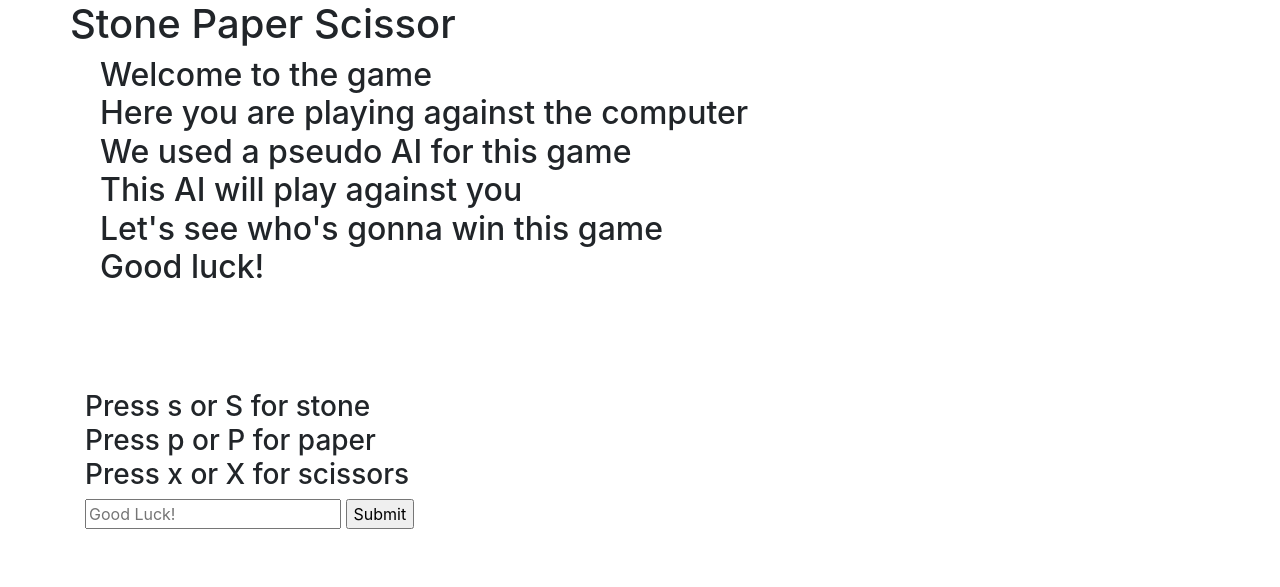
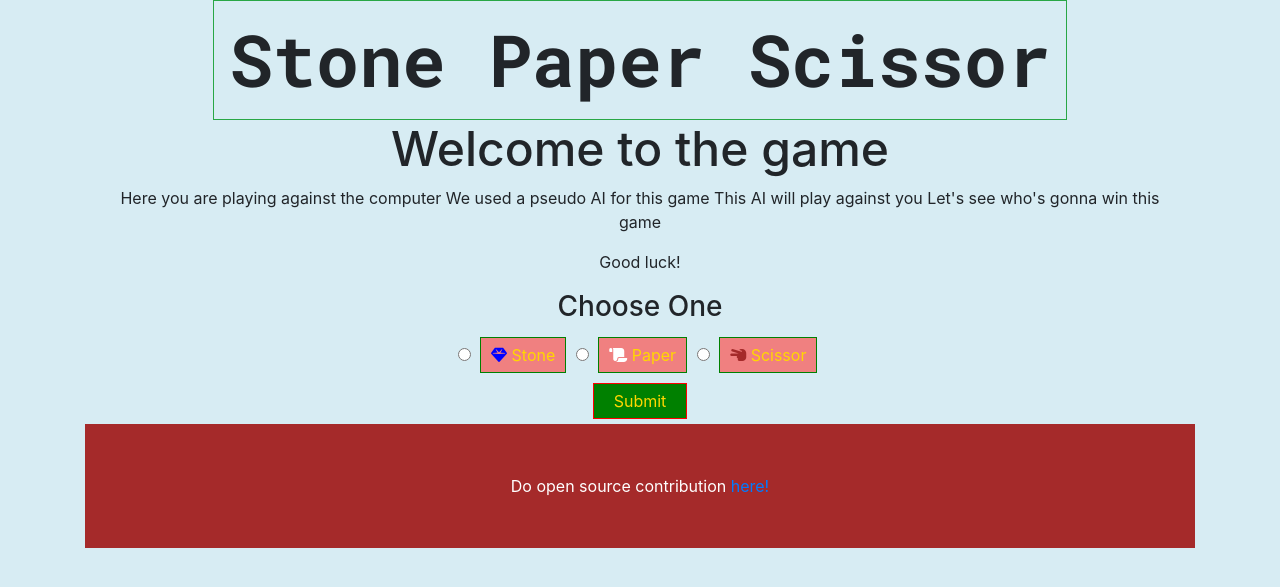
Before and after one commit to Adarsh-Saurabh/Stone-Paper-Scissor-Model-Deployment, a Flask app: page / in a window 1280 px wide. Shown: the top 587 px of the page. Run offline with Flask 2, Linux system fonts and the light colour scheme; some libraries are stand-ins or nearby versions.

Commit message:
Added some features

```diff
--- a/app.py
+++ b/app.py
@@ -5,20 +5,27 @@ import game as g
 
 app = Flask(__name__)
 
+point = 0
+
 @app.route('/' , methods = ["GET"])
 def index():
     return render_template("index.html")
 
 @app.route('/submit', methods=['POST'])
 def submit():
+    global point
     if request.method == "POST":
         value = request.form["value"]
-        score = str(g.game(value))
-    return render_template('submit.html', s = score)
+        print(value)
+        scores = g.game(value)
+        score = str(scores[0])
+        point += scores[1]
+        points = str(point)
+    return render_template('index.html', s = score, p = points)
 
 if __name__ == '__main__':
     # app.run(debug = False)
-    # app.run(debug=True, port = 8000)
+    app.run(debug=True, port = 8000)
     # app.run(host = '0.0.0.0', port = 88)
-    app.run()
+    # app.run()
     # app.run(debug=False, port = 8000)
--- a/templates/index.html
+++ b/templates/index.html
@@ -1,53 +1,134 @@
 <!doctype html>
 <html lang="en">
+
 <head>
   <!-- Required meta tags -->
   <meta charset="utf-8">
   <meta name="viewport" content="width=device-width, initial-scale=1, shrink-to-fit=no">
 
+  <link rel="preconnect" href="https://fonts.googleapis.com">
+  <link rel="preconnect" href="https://fonts.gstatic.com" crossorigin>
+  <link href="https://fonts.googleapis.com/css2?family=Roboto+Mono:wght@700&display=swap" rel="stylesheet">
   <!-- Bootstrap CSS -->
-    <link rel="stylesheet" href="https://stackpath.bootstrapcdn.com/bootstrap/4.3.1/css/bootstrap.min.css" integrity="sha384-ggOyR0iXCbMQv3Xipma34MD+dH/1fQ784/j6cY/iJTQUOhcWr7x9JvoRxT2MZw1T" crossorigin="anonymous">
+  <link rel="stylesheet" href="https://stackpath.bootstrapcdn.com/bootstrap/4.3.1/css/bootstrap.min.css"
+    integrity="sha384-ggOyR0iXCbMQv3Xipma34MD+dH/1fQ784/j6cY/iJTQUOhcWr7x9JvoRxT2MZw1T" crossorigin="anonymous">
+  <script src="https://kit.fontawesome.com/d59016f14e.js" crossorigin="anonymous"></script>
 
   <title>Stone Paper Scissor</title>
+  <style>
+    body {
+      background: #d7ecf3;
+    }
+
+    h1 {
+      font-size: 72px;
+      font-family: 'Roboto Mono', monospace;
+      font-weight: 900;
+    }
+
+    h2 {
+      font-size: 48px;
+    }
+
+    form label,
+    form input[type="submit"] {
+      border: 1px solid green;
+      background: lightcoral;
+      color: gold;
+      padding: 5px 10px;
+      margin: 5px;
+    }
+
+    form input[type="submit"] {
+      background: green;
+      border: 1px solid red;
+      padding: 5px 20px
+    }
+
+    footer {
+      background: brown;
+      color: white;
+      padding: 50px 0;
+    }
+
+    .fa-gem {
+      color: blue;
+    }
+
+    .fa-scroll {
+      color: white;
+    }
+
+    .fa-hand-scissors {
+      color: brown;
+    }
+  </style>
 </head>
+
 <body>
 
-  <div class="container">
+  <div class="container text-center">
     <div class="row">
 
-    <h1>Stone Paper Scissor</h1>
+      <h1 class="m-auto p-3 border border-success">Stone Paper Scissor</h1>
       <div class="container">
-    </div></div>
+      </div>
+    </div>
     <div class="container">
 
       <div class="row">
         <div class="col-md-12">
 
-    <h2> Welcome to the game <br>
-    Here you are playing against the computer <br>
-    We used a pseudo AI for this game <br>
-    This AI will play against you<br>
-    Let's see who's gonna win this game<br>
-    Good luck!</h2>
+          <h2>Welcome to the game</h2>
+          <p>Here you are playing against the computer
+            We used a pseudo AI for this game
+            This AI will play against you
+            Let's see who's gonna win this game
+          </p>
+          <p>Good luck!</p>
 
         </div>
       </div>
     </div>
-    <br><br><br><br>
-    <h3> Press s or S for stone<br>Press p or P for paper<br>Press x or X for scissors<br> </h3>
+
+    <h3>Choose One</h3>
 
 
-
-    <form action="/submit" method="POST">
-        <input type="text" name="value" placeholder = "Good Luck!">
-        <input type="submit" >
+    <form action="/submit" method="POST" onsubmit="return 0">
+      <input type="radio" name="value" value="s" id="stone">
+      <label for="stone"><span class="fas fa-gem"></span> Stone</label>
+      <input type="radio" name="value" value="p" id="paper">
+      <label for="paper"><span class="fas fa-scroll"></span> Paper</label>
+      <input type="radio" name="value" value="x" id="scissor">
+      <label for="scissor"><span class="fas fa-hand-scissors"></span> Scissor</label>
+      <br>
+      <input type="submit" value="Submit">
     </form>
 
-    <br><br>
+    <!-- <br><br> -->
 
+    <div class="container-fluid conditonals">
       {% if s %}
-        <p> Your score is </p>  {% print(s) %}
+
+      {%if s == "You Won!" %}
+      <span>Congratulations! </span>
+
+      {% elif s == "You Lost!" %}
+      <span>Oooopss!</span>
+
       {% endif %}
+
+      {% print(s) %}
+      <p> Your score is </p>
+      {% print(p) %}
+
+    {% endif %}
+    </div>
+
+    <footer class="text-center contaner-fluid">
+      <span>Do open source contribution </span>
+      <a href="https://github.com/Adarsh-Saurabh/Stone-Paper-Scissor-Model-Deployment.git" target="_blank">here!</a>
+    </footer>
 
 
 
@@ -57,8 +138,15 @@
 
     <!-- Optional JavaScript -->
     <!-- jQuery first, then Popper.js, then Bootstrap JS -->
-        <script src="https://code.jquery.com/jquery-3.3.1.slim.min.js" integrity="sha384-q8i/X+965DzO0rT7abK41JStQIAqVgRVzpbzo5smXKp4YfRvH+8abtTE1Pi6jizo" crossorigin="anonymous"></script>
-        <script src="https://cdnjs.cloudflare.com/ajax/libs/popper.js/1.14.7/umd/popper.min.js" integrity="sha384-UO2eT0CpHqdSJQ6hJty5KVphtPhzWj9WO1clHTMGa3JDZwrnQq4sF86dIHNDz0W1" crossorigin="anonymous"></script>
-        <script src="https://stackpath.bootstrapcdn.com/bootstrap/4.3.1/js/bootstrap.min.js" integrity="sha384-JjSmVgyd0p3pXB1rRibZUAYoIIy6OrQ6VrjIEaFf/nJGzIxFDsf4x0xIM+B07jRM" crossorigin="anonymous"></script>
+    <script src="https://code.jquery.com/jquery-3.3.1.slim.min.js"
+      integrity="sha384-q8i/X+965DzO0rT7abK41JStQIAqVgRVzpbzo5smXKp4YfRvH+8abtTE1Pi6jizo"
+      crossorigin="anonymous"></script>
+    <script src="https://cdnjs.cloudflare.com/ajax/libs/popper.js/1.14.7/umd/popper.min.js"
+      integrity="sha384-UO2eT0CpHqdSJQ6hJty5KVphtPhzWj9WO1clHTMGa3JDZwrnQq4sF86dIHNDz0W1"
+      crossorigin="anonymous"></script>
+    <script src="https://stackpath.bootstrapcdn.com/bootstrap/4.3.1/js/bootstrap.min.js"
+      integrity="sha384-JjSmVgyd0p3pXB1rRibZUAYoIIy6OrQ6VrjIEaFf/nJGzIxFDsf4x0xIM+B07jRM"
+      crossorigin="anonymous"></script>
 </body>
+
 </html>
```
Also changed, not shown: game.py (+4 -3 lines), README.md, 2 other files. Lines whose indentation alone changed are shown as unchanged.
